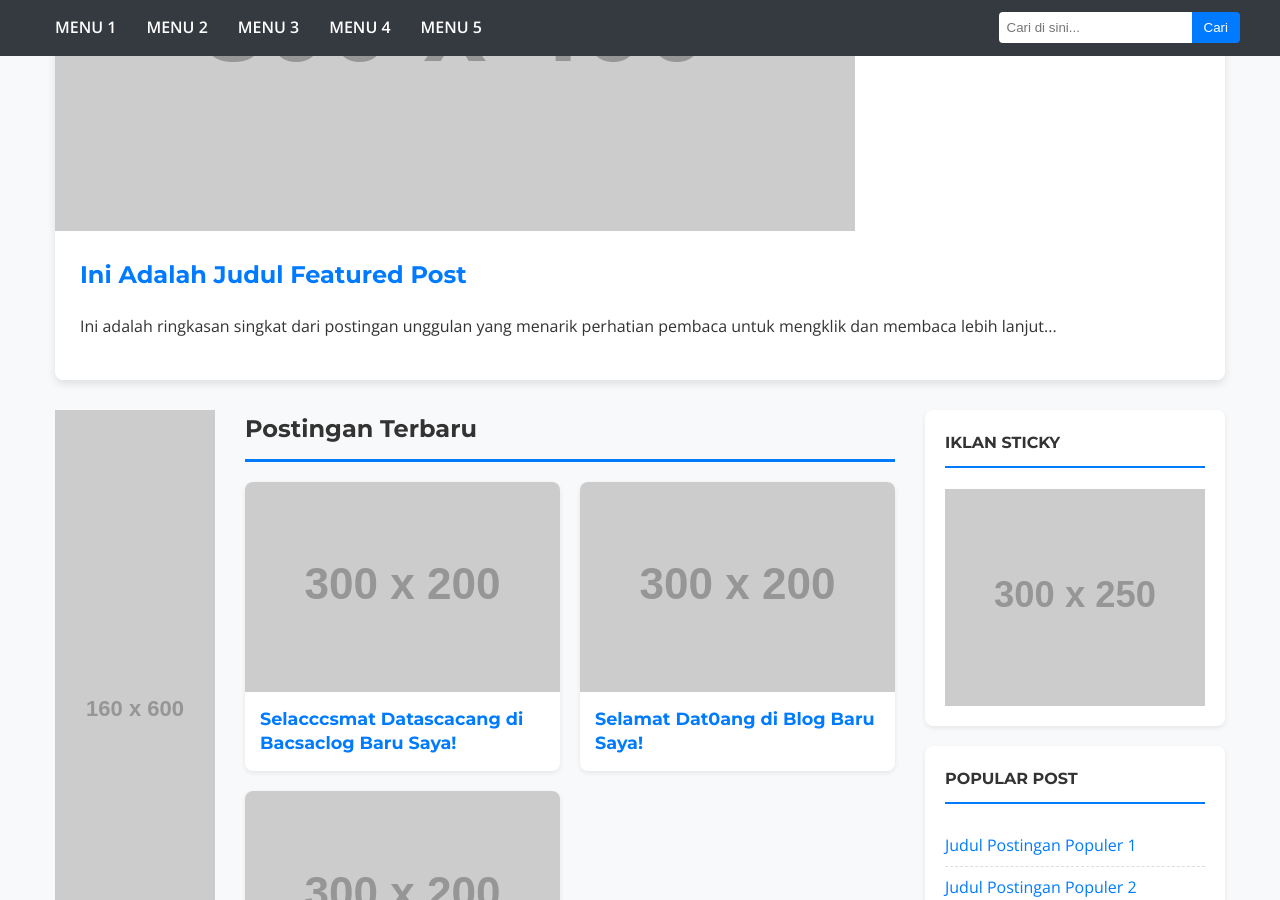
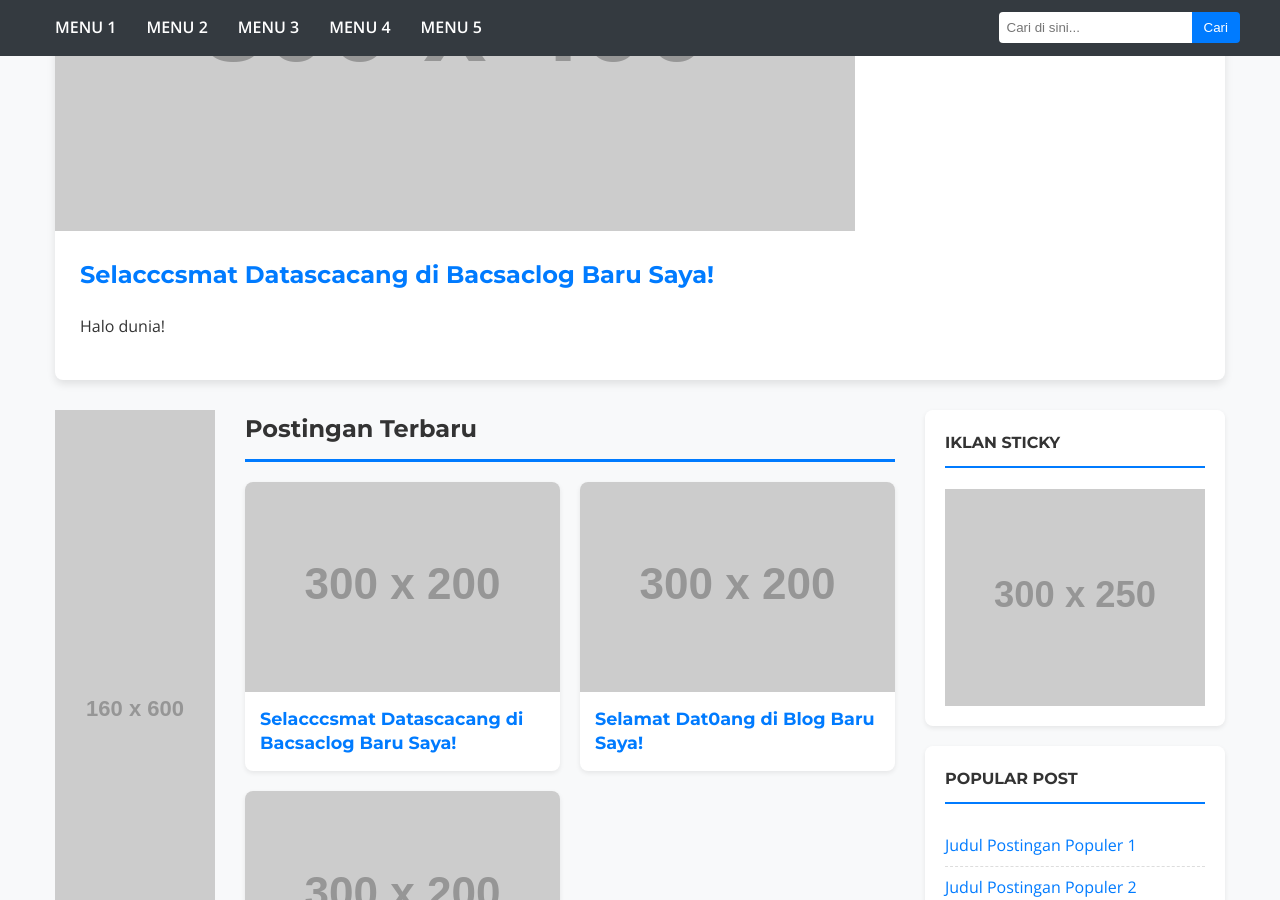
Before and after one commit to finclique/finclique.github.io, a Jekyll site: the page built from index.html, in a window 1280 px wide and 900 px high, scrolled down 526 px. Built offline with Jekyll 4.4.1, drawn with Linux system fonts in a browser that asks for light colours.

Commit message:
Update index.html

```diff
--- a/index.html
+++ b/index.html
@@ -10,15 +10,27 @@ description: "Ini adalah deskripsi untuk halaman depan, jelaskan tentang apa blo
 </section>
 
 <!-- Featured Post -->
+<!-- Featured Post Otomatis -->
+{% assign latest_post = site.posts.first %}
+{% if latest_post %}
 <section class="featured-post-section container">
     <div class="featured-post-card">
-        <img src="https://via.placeholder.com/800x400.png?text=Featured+Image" alt="Featured Post">
+        <a href="{{ latest_post.url | relative_url }}" aria-label="Baca selengkapnya tentang {{ latest_post.title }}">
+            {% if latest_post.image %}
+                <!-- Jika ada gambar di front matter, tampilkan -->
+                <img src="{{ latest_post.image | relative_url }}" alt="{{ latest_post.title }}">
+            {% else %}
+                <!-- Jika tidak ada, tampilkan placeholder -->
+                <img src="https://via.placeholder.com/800x400.png?text=Baca+Selengkapnya" alt="{{ latest_post.title }}">
+            {% endif %}
+        </a>
         <div class="featured-post-content">
-            <h2><a href="#">Ini Adalah Judul Featured Post</a></h2>
-            <p>Ini adalah ringkasan singkat dari postingan unggulan yang menarik perhatian pembaca untuk mengklik dan membaca lebih lanjut...</p>
+            <h2><a href="{{ latest_post.url | relative_url }}">{{ latest_post.title }}</a></h2>
+            <p>{{ latest_post.excerpt | strip_html | truncatewords: 25 }}</p>
         </div>
     </div>
 </section>
+{% endif %}
 
 <!-- Konten Utama: Post Grid dan Sidebar -->
 <div class="main-content-area container">
```
